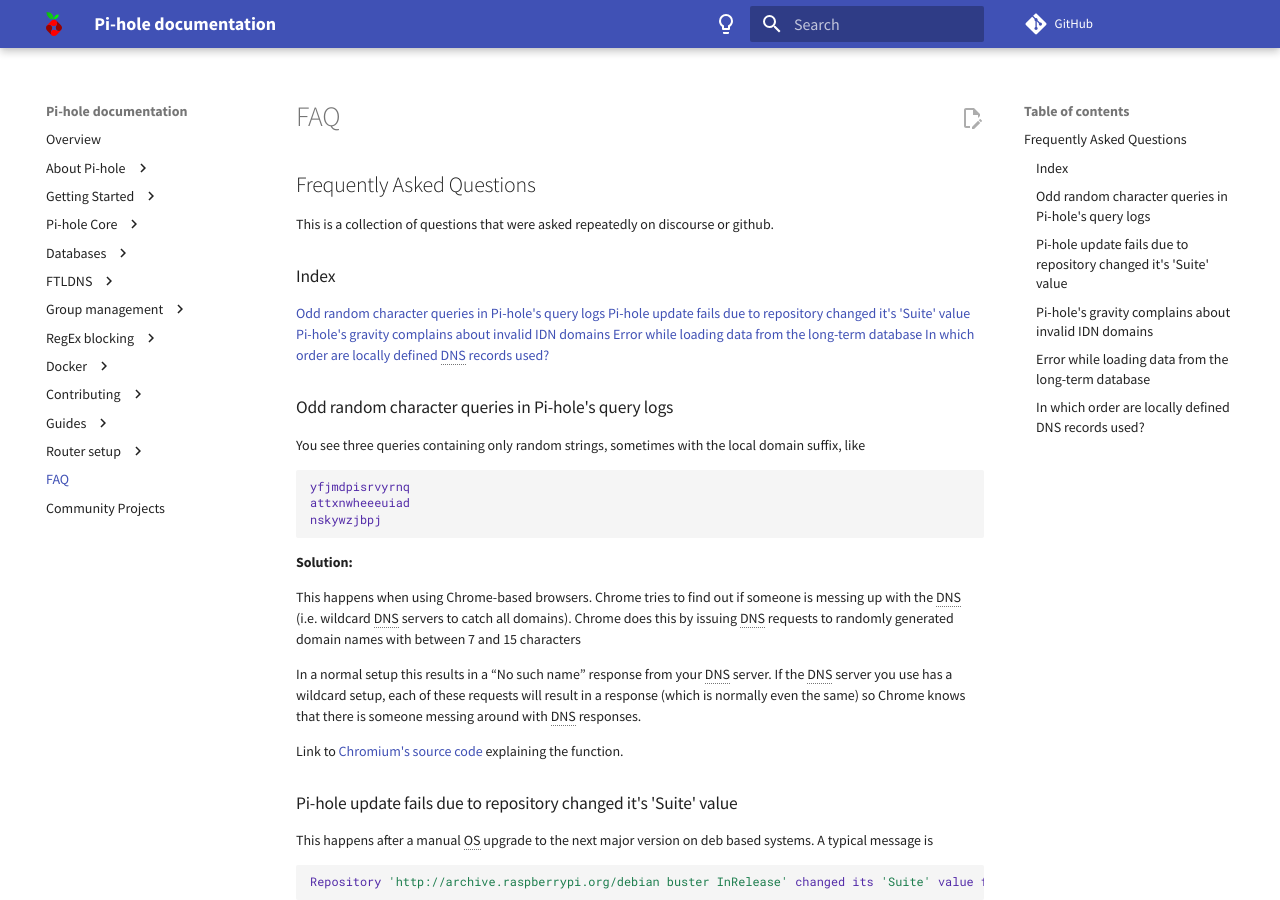
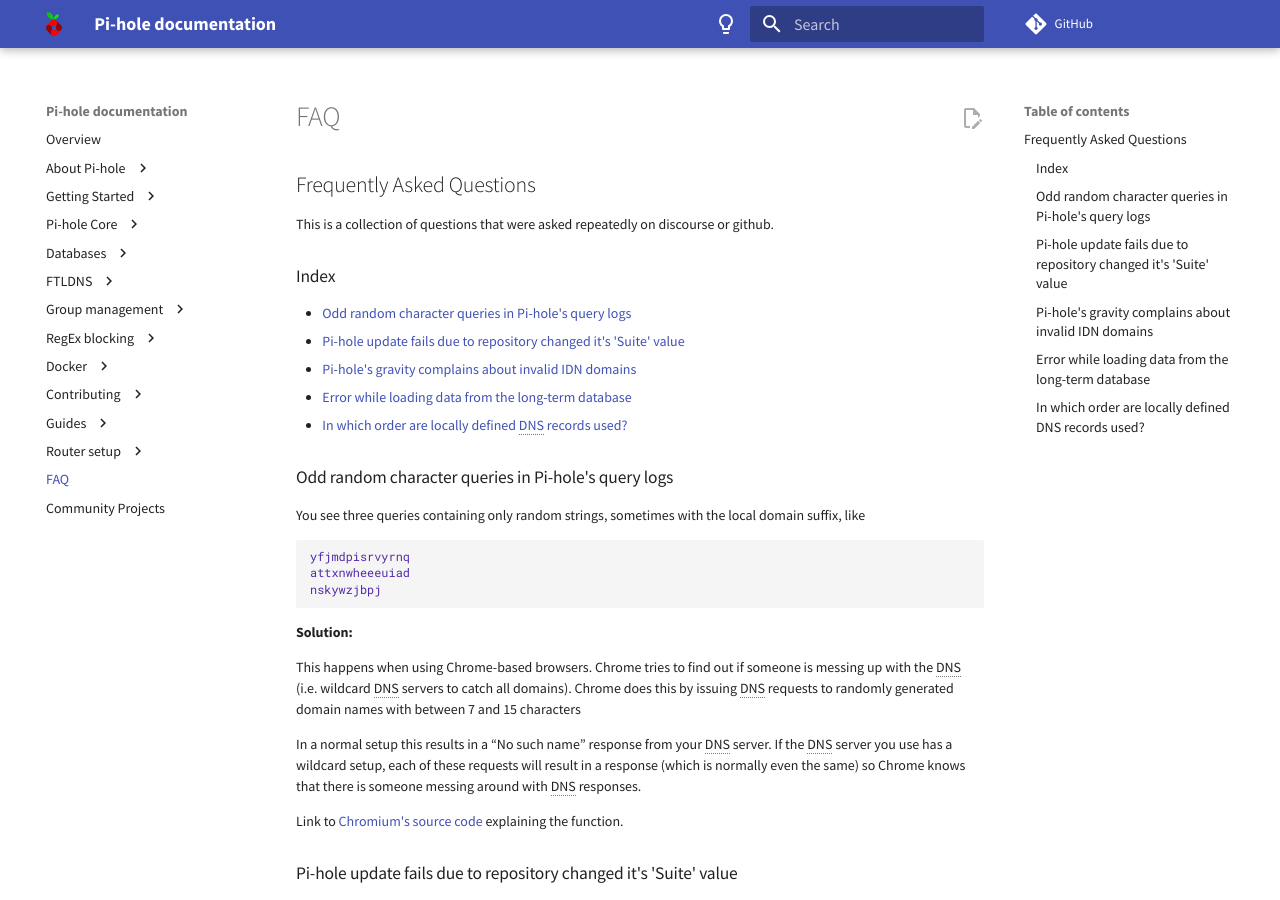
Before and after one commit to pi-hole/docs, an MkDocs documentation site: the page built from docs/main/faq.md, in a window 1280 px wide and 900 px high. Built offline with MkDocs 1.6.1 and Material for MkDocs 9.7.7, drawn with Linux system fonts in a browser that asks for light colours; comment, search, counter and statistics services are not loaded.

Commit message:
Update faq.md
Signed-off-by: Chris L <github@holosys.co.uk>

```diff
--- a/docs/main/faq.md
+++ b/docs/main/faq.md
@@ -4,11 +4,11 @@
 
 ### Index
 
-[Odd random character queries in Pi-hole's query logs](#odd-random-character-queries-in-pi-holes-query-logs)
-[Pi-hole update fails due to repository changed it's 'Suite' value](#pi-hole-update-fails-due-to-repository-changed-its-suite-value)
-[Pi-hole's gravity complains about invalid IDN domains](#pi-holes-gravity-complains-about-invalid-idn-domains)
-[Error while loading data from the long-term database](#error-while-loading-data-from-the-long-term-database)
-[In which order are locally defined DNS records used?](#in-which-order-are-locally-defined-dns-records-used)
+- [Odd random character queries in Pi-hole's query logs](#odd-random-character-queries-in-pi-holes-query-logs)
+- [Pi-hole update fails due to repository changed it's 'Suite' value](#pi-hole-update-fails-due-to-repository-changed-its-suite-value)
+- [Pi-hole's gravity complains about invalid IDN domains](#pi-holes-gravity-complains-about-invalid-idn-domains)
+- [Error while loading data from the long-term database](#error-while-loading-data-from-the-long-term-database)
+- [In which order are locally defined DNS records used?](#in-which-order-are-locally-defined-dns-records-used)
 
 ### Odd random character queries in Pi-hole's query logs
 
```
